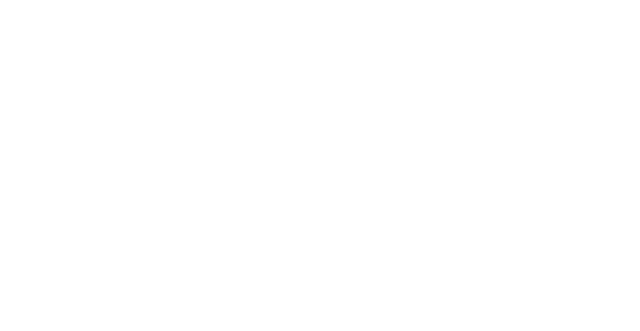
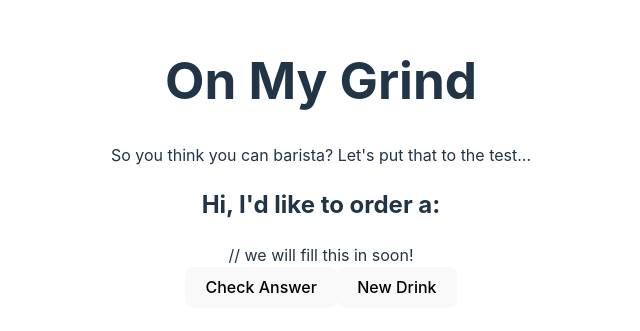
Before and after one commit to XiaoyangJin/Codepath_WEB102_Labs, a React (Vite) app in the folder barista-app/: page / in a window 1280 px wide. Shown: the part 237-568 px from the top of the page, without its empty margins (319-959 px from the left). Built offline with nearby package versions, Linux system fonts and the light colour scheme.

Commit message:
basic setup for the home page design and form

```diff
--- a/barista-app/src/App.jsx
+++ b/barista-app/src/App.jsx
@@ -3,13 +3,19 @@ import reactLogo from './assets/react.svg'
 import viteLogo from '/vite.svg'
 import './App.css'
 
+import BaristaForm from './Components/BaristaForm';
+
 function App() {
   const [count, setCount] = useState(0)
 
   return (
-    <>
-
-    </>
+    <div>
+      <div className="title-container">
+        <h1 className="title">On My Grind</h1>
+        <p>So you think you can barista? Let's put that to the test...</p>
+      </div>
+      <BaristaForm />
+    </div>
   )
 }
 
--- /dev/null
+++ b/barista-app/src/Components/BaristaForm.jsx
@@ -0,0 +1,35 @@
+import React, { Component, useState } from "react";
+const BaristaForm = () => {
+    const onNewDrink = () => {
+
+    };
+
+    const onCheckAnswer = () => {
+
+    };
+    return (
+        <div>
+            <h2>Hi, I'd like to order a:</h2>
+            <form >
+
+    // we will fill this in soon!
+
+            </form>
+
+            <button type="submit" className="button submit" onClick={onCheckAnswer}>
+                Check Answer
+            </button>
+
+            <button
+                type="new-drink-button"
+                className="button newdrink"
+                onClick={onNewDrink}
+            >
+                New Drink
+            </button>
+        </div>
+    );
+
+};
+
+export default BaristaForm;
```
